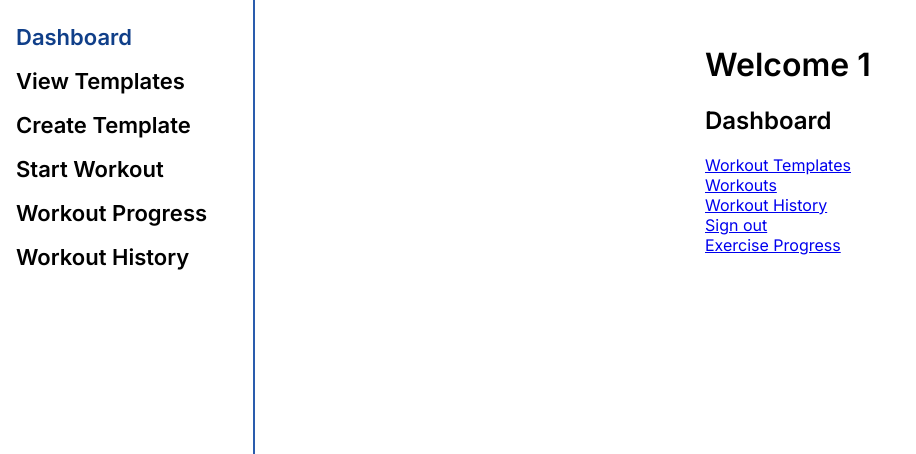
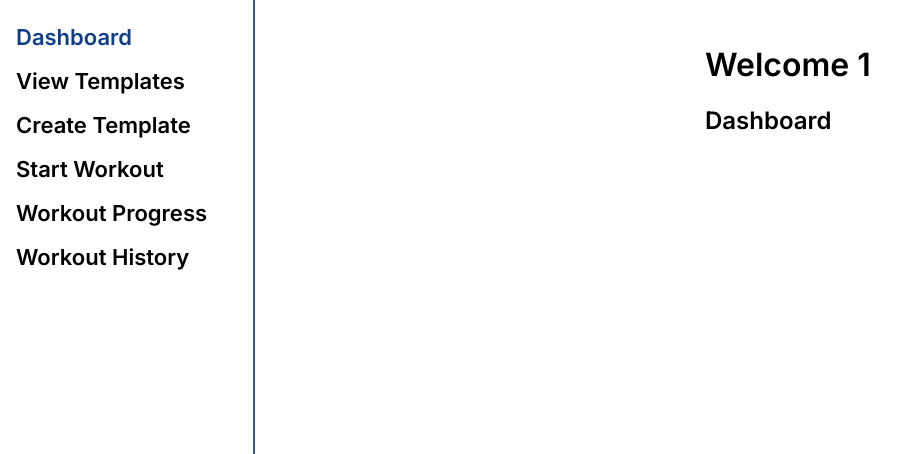
Before and after one commit to 8999balcarras/NEA-code, a Flask app: page /dashboard in a window 1280 px wide. Shown: the part 57-511 px from the top of the page, without its empty margins (0-916 px from the left). Run offline with Flask 3, Linux system fonts and the light colour scheme; the visitor is signed in with stand-in values (Sample User, id 1).

Commit message:
removed unnecessary links

```diff
--- a/templates/dashboard.html
+++ b/templates/dashboard.html
@@ -14,20 +14,5 @@
         <h1>Welcome {{ currentUser }}</h1>
         <h2>Dashboard</h2>
     </div>
-    <div>
-        <a href = "{{ url_for('pages.workout_templates') }}">Workout Templates</a>
-    </div>
-    <div>
-        <a href = "{{ url_for('pages.workouts') }}">Workouts</a>
-    </div>
-    <div>
-        <a href = "{{ url_for('pages.workout_history') }}">Workout History</a>
-    </div>
-    <div>
-        <a href = "auth/signout">Sign out</a>
-    </div>
-    <div>
-        <a href="{{ url_for('pages.progress_list') }}">Exercise Progress</a>
-    </div>
 </div>
 {% endblock%}
--- a/templates/progress_list.html
+++ b/templates/progress_list.html
@@ -31,5 +31,4 @@ Workout Tracker : Progress
     {% for message in messages%}
         <p class = "error">{{ message }}</p>
     {% endfor %}
-    <a href="{{ url_for('pages.dashboard') }}">Back to Dashboard</a>
 {% endblock %}
--- a/templates/workout_history.html
+++ b/templates/workout_history.html
@@ -35,5 +35,4 @@ Workout Tracker : Workout History
         <p>No workouts logged yet.</p>
     {% endif %}
 
-    <a href = "{{ url_for('pages.dashboard') }}">Back to Dashboard</a>
 {% endblock%}
--- a/templates/workout_templates.html
+++ b/templates/workout_templates.html
@@ -22,6 +22,4 @@
         {% endfor %}
     </ul>
     <a href="{{ url_for('pages.create_template') }}"><button type="button">Create New Template</button></a>
-    <div><a href = "{{ url_for('pages.dashboard') }}">Back to Dashboard</a></div>
-
 {% endblock%}
```
Also changed, not shown: templates/workouts.html (+7 -1 lines).
